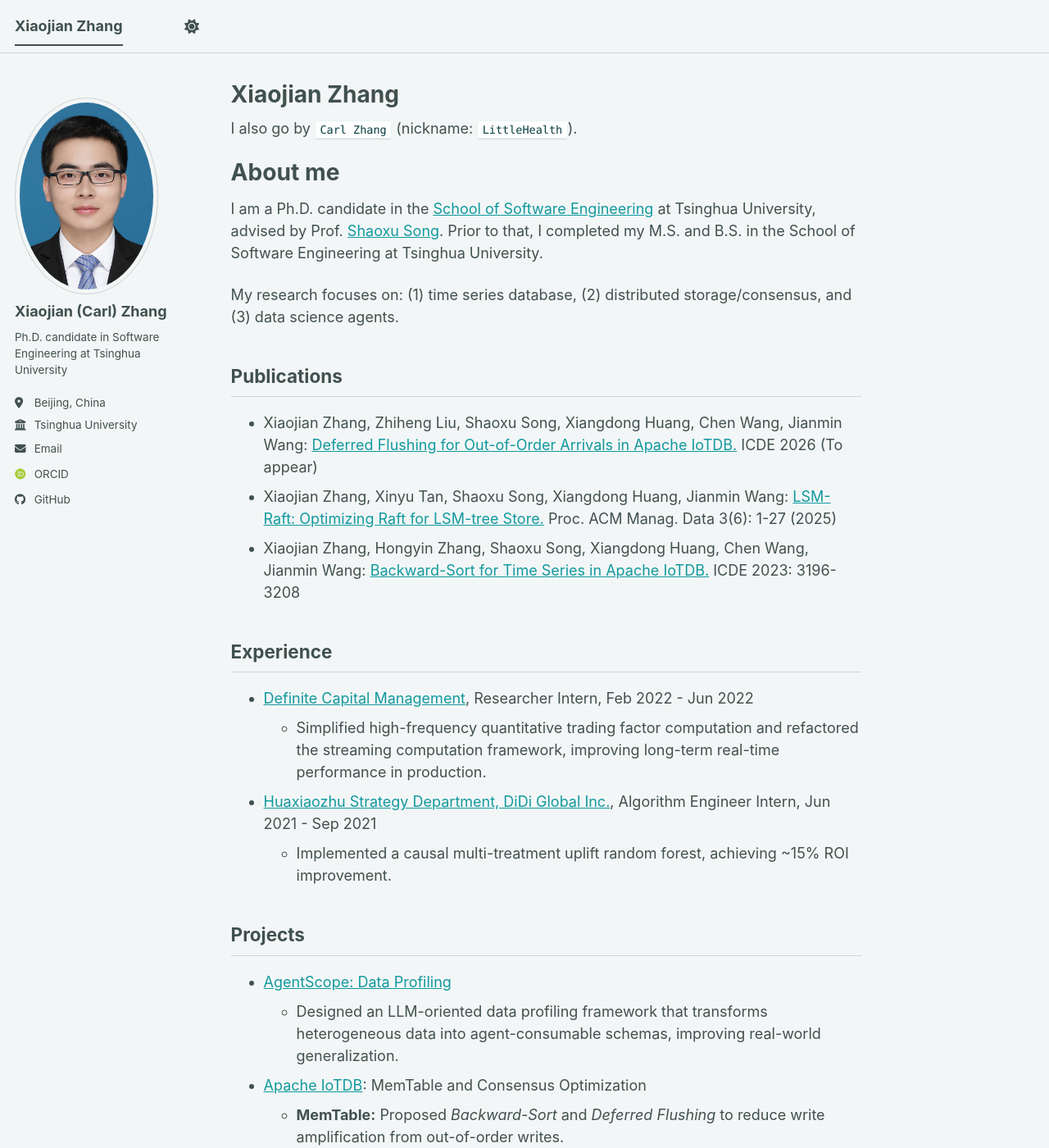
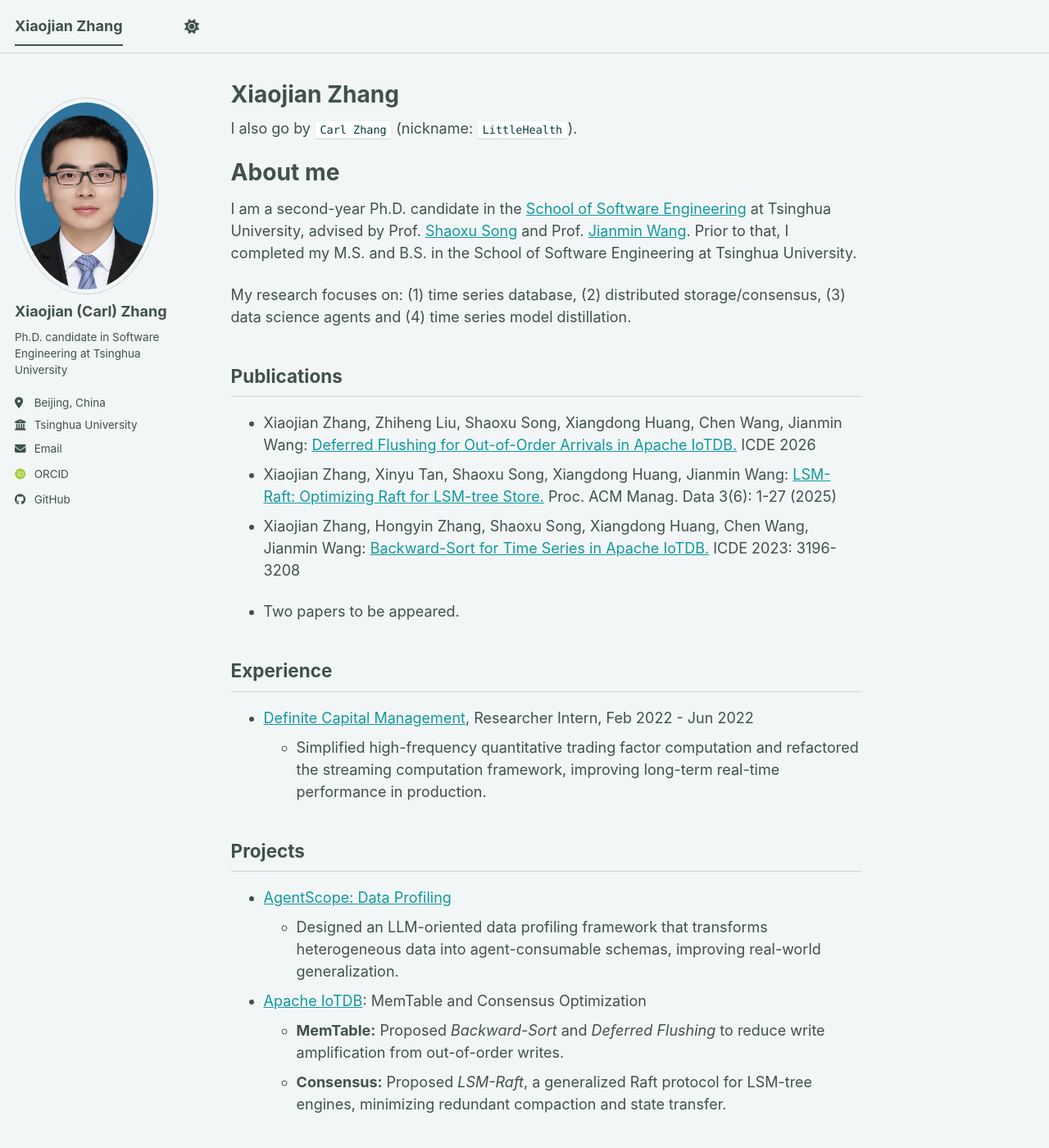
Before and after one commit to LittleHealth/littlehealth.github.io, a Jekyll site: the page built from _pages/about.md, in a window 1280 px wide and 1400 px high. Shown: the whole window at 82% size. Built offline with Jekyll 4.4.1, drawn with Linux system fonts in a browser that asks for light colours; some web fonts are replaced; a script bundle is joined from its source files by our own code; library files that are not in the unit come from our copies; some of the changed text lies outside the part shown.

Commit message:
Revise about me section with new details
Updated academic status and research focus. Added publications and experience details.

```diff
--- a/_pages/about.md
+++ b/_pages/about.md
@@ -12,17 +12,19 @@ redirect_from:
 I also go by `Carl Zhang` (nickname: `LittleHealth`).
 
 # About me
-I am a Ph.D. candidate in the [School of Software Engineering](https://www.thss.tsinghua.edu.cn/) at Tsinghua University, advised by Prof. [Shaoxu Song](https://sxsong.github.io/). Prior to that, I completed my M.S. and B.S. in the School of Software Engineering at Tsinghua University.
+I am a second-year Ph.D. candidate in the [School of Software Engineering](https://www.thss.tsinghua.edu.cn/) at Tsinghua University, advised by Prof. [Shaoxu Song](https://sxsong.github.io/) and Prof. [Jianmin Wang](https://www.thss.tsinghua.edu.cn/en/faculty/jianminwang.htm). Prior to that, I completed my M.S. and B.S. in the School of Software Engineering at Tsinghua University.
 
-My research focuses on: (1) time series database, (2) distributed storage/consensus, and (3) data science agents.
+My research focuses on: (1) time series database, (2) distributed storage/consensus, (3) data science agents and (4) time series model distillation.
 
 ## Publications
 + Xiaojian Zhang, Zhiheng Liu, Shaoxu Song, Xiangdong Huang, Chen Wang, Jianmin Wang: [Deferred Flushing for Out-of-Order Arrivals in
-Apache IoTDB.]() ICDE 2026 (To appear)
+Apache IoTDB.](https://icde2026.github.io/accepted-papers.html) ICDE 2026
 + Xiaojian Zhang, Xinyu Tan, Shaoxu Song, Xiangdong Huang, Jianmin Wang:
 [LSM-Raft: Optimizing Raft for LSM-tree Store.](https://dl.acm.org/doi/10.1145/3769805) Proc. ACM Manag. Data 3(6): 1-27 (2025)
 + Xiaojian Zhang, Hongyin Zhang, Shaoxu Song, Xiangdong Huang, Chen Wang, Jianmin Wang:
 [Backward-Sort for Time Series in Apache IoTDB.](https://doi.org/10.1109/ICDE55515.2023.00245) ICDE 2023: 3196-3208
+
++ Two papers to be appeared.
 
 ## Experience
 
@@ -32,8 +34,8 @@ Apache IoTDB.]() ICDE 2026 (To appear)
 + [Definite Capital Management](https://zding.fund/about), Researcher Intern, Feb 2022 - Jun 2022
   + Simplified high-frequency quantitative trading factor computation and refactored the streaming computation framework, improving long-term real-time performance in production.
 
-+ [Huaxiaozhu Strategy Department, DiDi Global Inc.](https://www.didiglobal.com/), Algorithm Engineer Intern, Jun 2021 - Sep 2021
-  + Implemented a causal multi-treatment uplift random forest, achieving ~15% ROI improvement.
+<!-- + [Huaxiaozhu Strategy Department, DiDi Global Inc.](https://www.didiglobal.com/), Algorithm Engineer Intern, Jun 2021 - Sep 2021
+  + Implemented a causal multi-treatment uplift random forest, achieving ~15% ROI improvement.-->
 
 ## Projects
 
@@ -44,8 +46,10 @@ Apache IoTDB.]() ICDE 2026 (To appear)
   + **MemTable:** Proposed *Backward-Sort* and *Deferred Flushing* to reduce write amplification from out-of-order writes.
   + **Consensus:** Proposed *LSM-Raft*, a generalized Raft protocol for LSM-tree engines, minimizing redundant compaction and state transfer.
 
+<!--
 ## Leadership
 
 + **Chair of Graduate Student Union, School of Software**, June 2022 - June 2023
   + Resolved long-standing issues (e.g., parking shed renovation in East Building).
   + Led teams to awards including Outstanding Graduate Student Union and Five-Star Ph.D. Forum.
+-->
```
